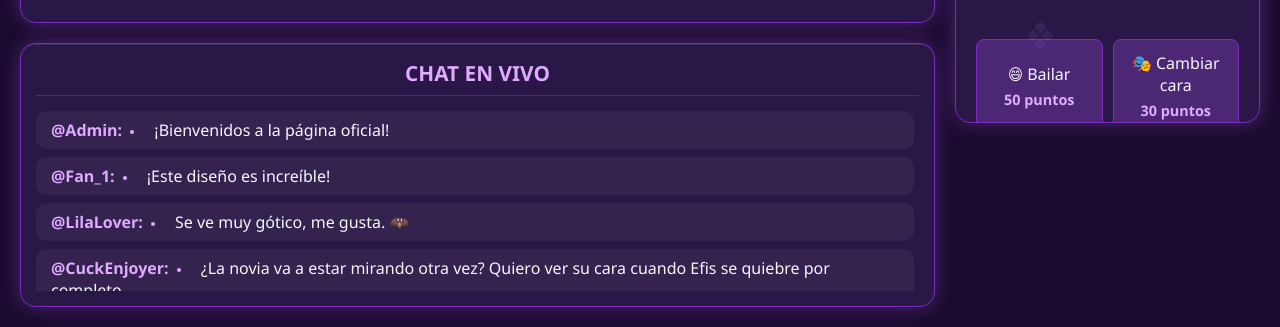
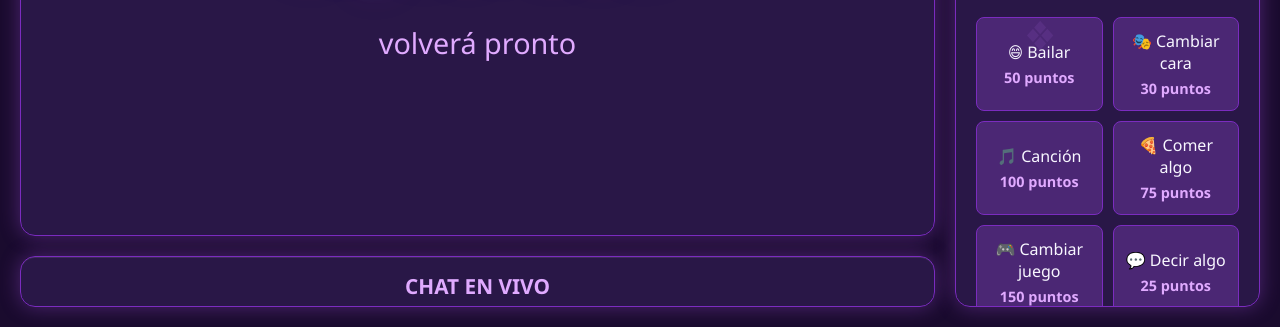
Before and after one commit to Azoth7u7/crynelkun-page-, a plain HTML site: page index.html in a window 1280 px wide. Shown: the part 473-800 px from the top of the page. Drawn offline with Linux system fonts and the light colour scheme.

Commit message:
Update index.html

```diff
--- a/index.html
+++ b/index.html
@@ -271,7 +271,7 @@
 
         /* Panel de video/stream principal - MÁS GRANDE */
         .video-container {
-            height:60%;
+            height:700%;
             display: flex;
             flex-direction: column;
             justify-content: center;
@@ -370,7 +370,7 @@
 
         /* Panel de donaciones/peticiones */
         .donations-panel {
-            height: 40%;
+            height: 80%;
             padding: 20px;
             display: flex;
             flex-direction: column;
@@ -453,7 +453,7 @@
 
         /* Panel de chat - AHORA EN MAIN CONTENT Y MÁS GRANDE */
         .chat-panel {
-            height: 40%;
+            height: 30%;
             padding: 15px;
             display: flex;
             flex-direction: column;
```
